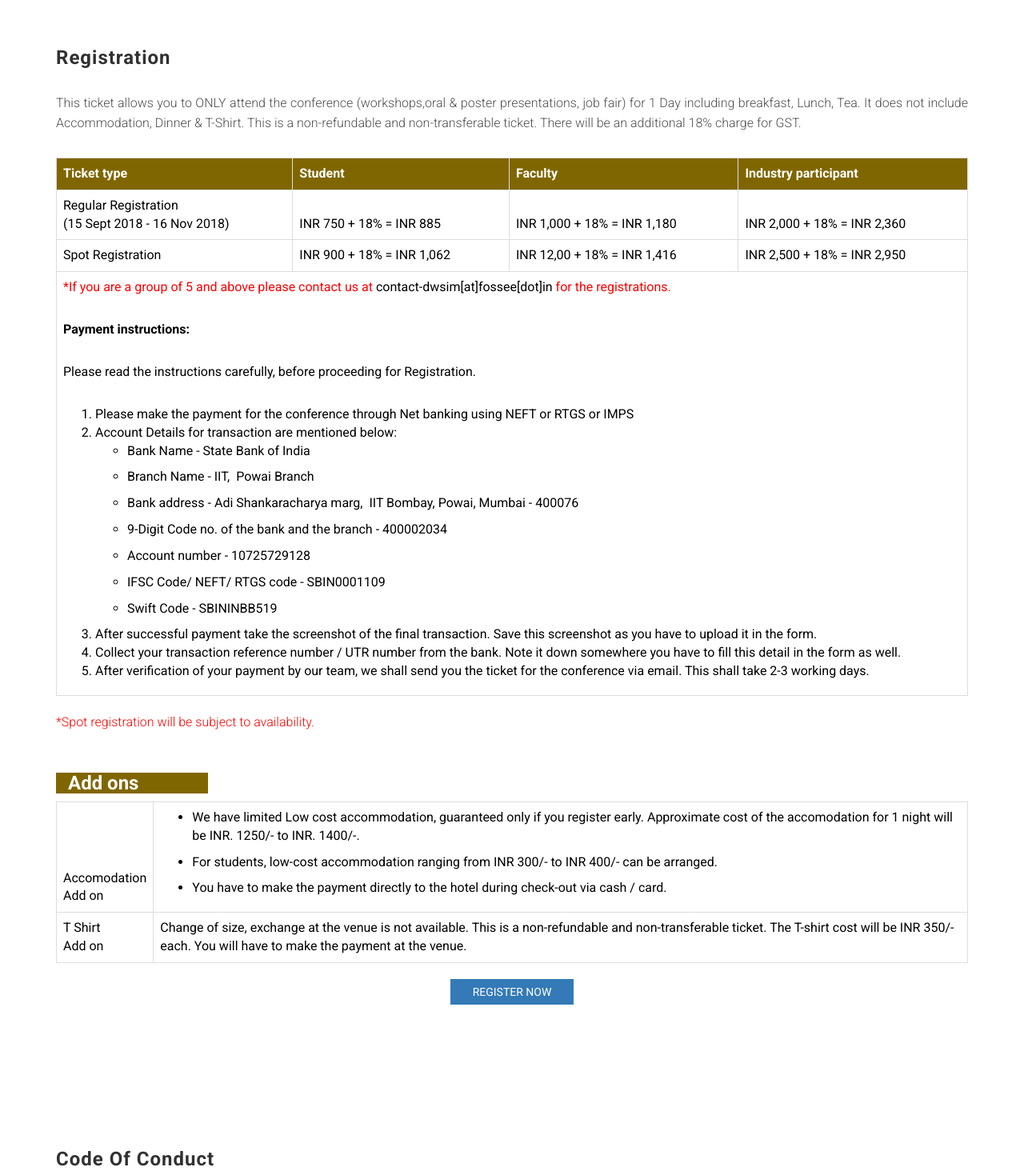
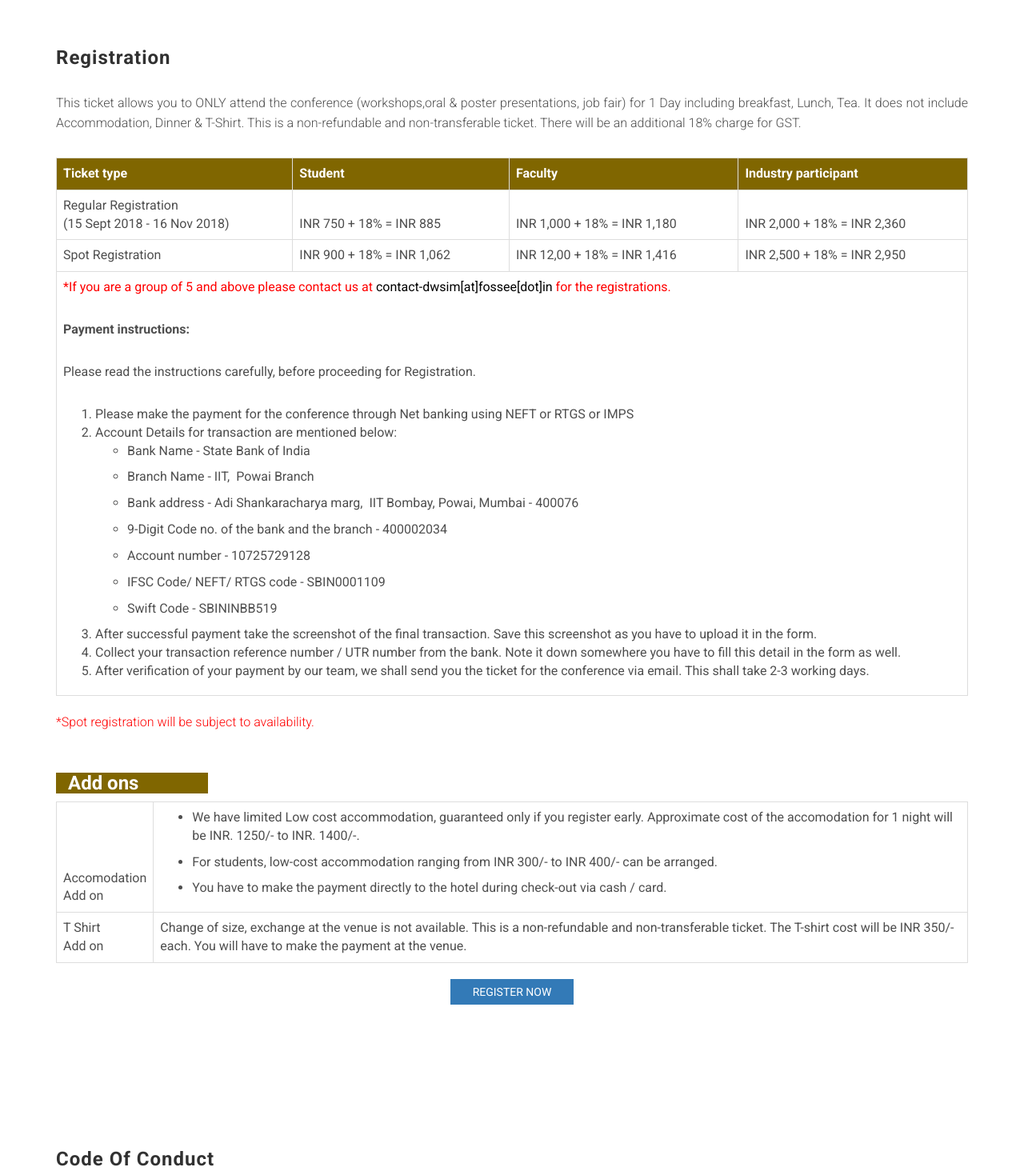
Before and after one commit to FOSSEE/nccps-2018, a Django app: page /nccps-2018/ in a window 1280 px wide. Shown: the part 2063-3527 px from the top of the page at 80% size. Run offline with Django 3.2, Linux system fonts and the light colour scheme; some libraries are stand-ins or nearby versions.

Commit message:
Modified style class for registration and schedule table

```diff
--- a/static/website/bootstrap-css/assets/css/main.css
+++ b/static/website/bootstrap-css/assets/css/main.css
@@ -462,7 +462,7 @@ ul li {
   color: black;
   font-weight: 500;
 }
-.schedule-box .schedule-header{
+.schedule-header{
   color: #fff;
   background-color: #806600;
   font-weight: 600;
--- a/static/website/templates/home.html
+++ b/static/website/templates/home.html
@@ -130,8 +130,8 @@
               </div>
             </div>
             <div class="row">
-              <div class="col-md-12 schedule-box">
-                  <table class="table table-bordered table-responsive">
+              <div class="col-md-12">
+                  <table class="table table-bordered table-responsive" style="font-weight: 400;">
                     <tr  class="schedule-header">
                     <td style="vertical-align:bottom;border-top:none;!important">
                           <div class="align-baseline">
@@ -240,8 +240,8 @@
               </div>
             </div>
             <div class="row">
-            <div class="col-md-12 schedule-box">
-            <table class="table table-bordered table-responsive">
+            <div class="col-md-12">
+            <table class="table table-bordered table-responsive" style="font-weight: 400;">
               <tr>
               <td style="vertical-align:bottom;border-top:none;!important">
                 <div class="align-baseline">
@@ -358,9 +358,9 @@
               </div>
             </div>
             <div class="row">
-                <div class="col-md-12 schedule-box">
+                <div class="col-md-12">
                   <div>
-                  <table class="table table-bordered" style="align-content: center !important;">
+                  <table class="table table-bordered" style="align-content: center !important;font-weight: 400;">
                     <tr  class="schedule-header">
                         <td style="vertical-align:bottom;border-top:none;!important">
                           <div class="align-baseline">
```
